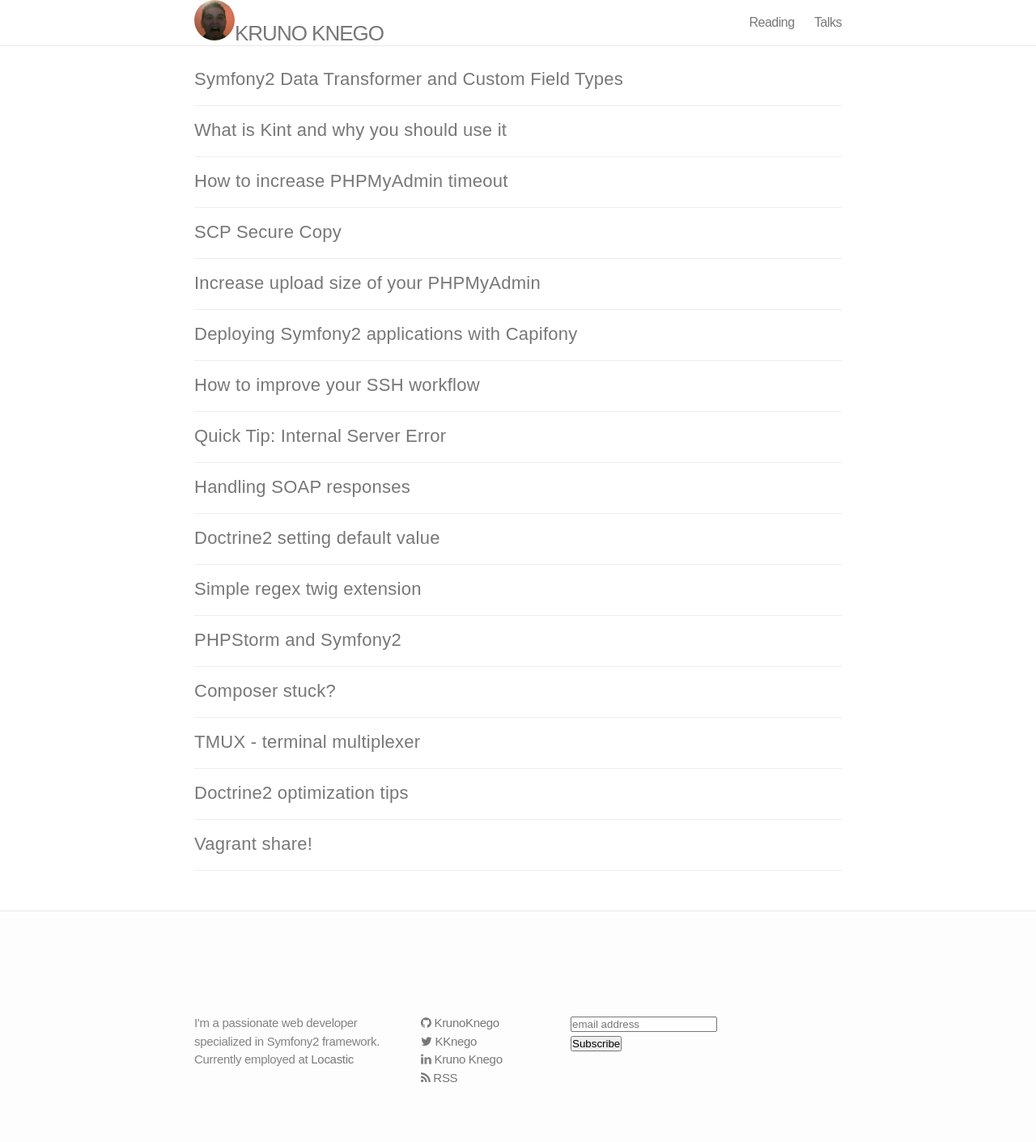
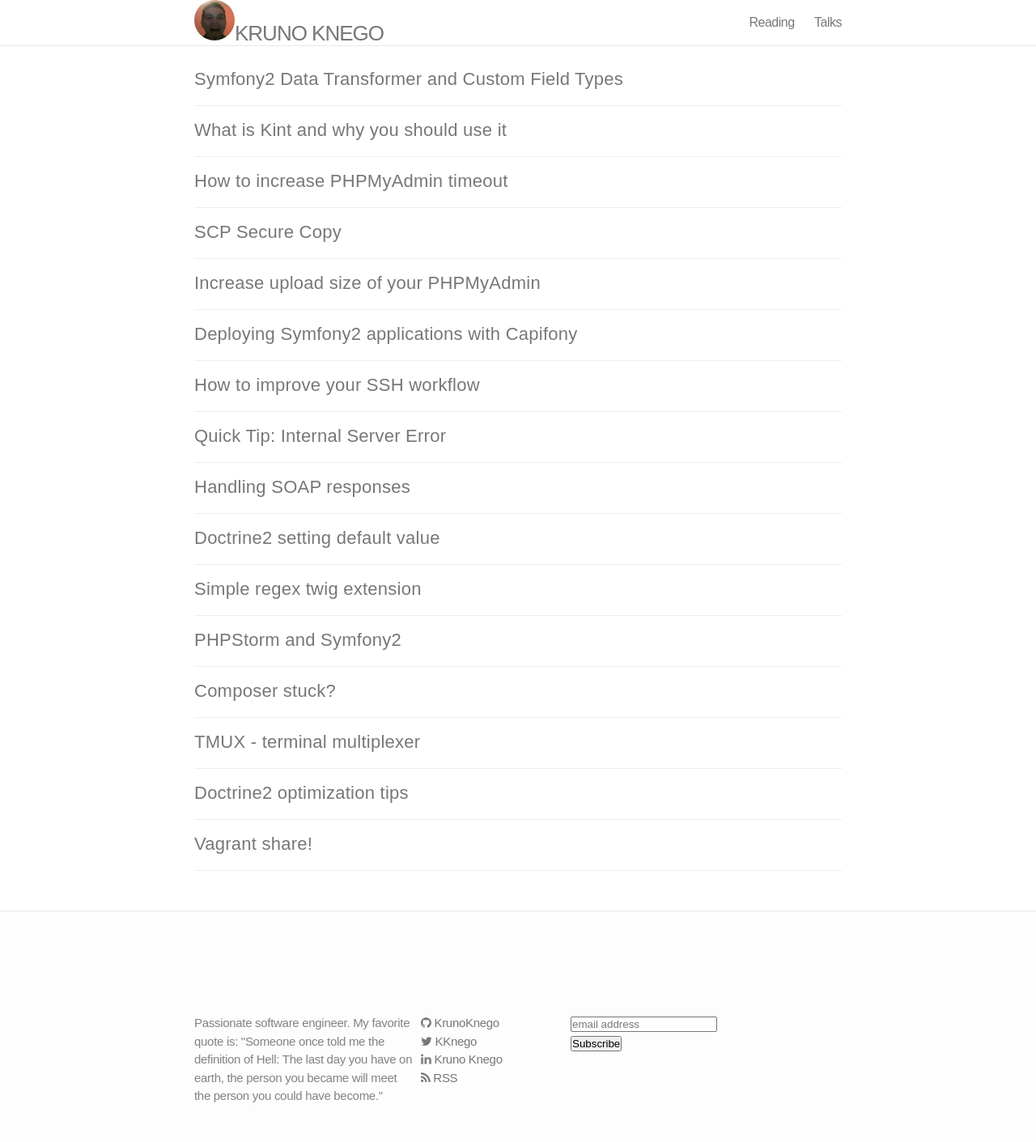
Before and after one commit to guotechfin/KrunoKnego.github.io, a Jekyll site: the page built from index.html, in a window 1280 px wide. Shown: the whole page at 81% size. Built offline with Jekyll 4.4.1, drawn with Linux system fonts in a browser that asks for light colours; nearby versions of some CDN libraries; the list of posts is cut into pages by our own code; comment, search, counter and statistics services are not loaded; before the commit the page ends 1388 px from its top, so only the background shows below that.

Commit message:
Refactoring

```diff
--- a/_config.yml
+++ b/_config.yml
@@ -1,15 +1,16 @@
 # Site settings
 title: "KRUNO KNEGO"
-email: mail@krunoknego.com
-description: "Blog about web development. Currently I like using Symfony2 and Doctrine ORM so most of my blog posts will be about them. I also enjoy using Javascript frameworks and tools such as Vagrant."
+email: kruno@krunoknego.com
+description: "Software engineering blog about web & mobile development. "
 baseurl: ""
 url: "http://krunoknego.com"
 gitusername: KrunoKnego
 twitterusername: KKnego
 username: Kruno Knego
-info: "I'm a passionate web developer specialized in Symfony2 framework. Currently employed at <a href=\"http://www.locastic.com\">Locastic</a>"
+info: "Passionate software engineer. My favorite quote is: \"Someone once told me the definition of Hell: The last day you have on earth, the person you became will meet the person you could have become.\""
 gems:
   - jekyll-sitemap
+  - jekyll-redirect-from
 
 markdown: kramdown
 permalink: pretty
--- a/_includes/head.html
+++ b/_includes/head.html
@@ -1,14 +1,13 @@
 <head>
     <meta charset="utf-8">
     <meta http-equiv="X-UA-Compatible" content="IE=edge">
-    <title>{% if page.title %}{{ page.title }}{% else %}{{ site.title }}{% endif %}</title>
+    <title>{% if page.title %}{{ page.title }} | {{ site.title }}{% else %}Sofware Engineering Blog | {{ site.title }}{% endif %}</title>
     <meta name="viewport" content="width=device-width">
     <meta name="description" content="{{ site.description }}">
+    <meta property="og:description" content="It’s made in NYC for your modern,"/>
     <link rel="canonical" href="{{ page.url | replace:'index.html','' | prepend: site.baseurl | prepend: site.url }}">
     <!-- Custom CSS -->
     <link rel="stylesheet" href="{{ "/css/main.css" | prepend: site.baseurl }}">
-    <!--  FAVICON  -->
-    <!--<link rel="shortcut icon" href="favicon.ico" type="image/x-icon" />-->
     <!-- RSS FEED LINK -->
     <link rel="alternate" type="application/rss+xml" href="feed.xml" title="RSS feed for Kruno's blog">
     <!-- Font awesome content distribution network -->
```
